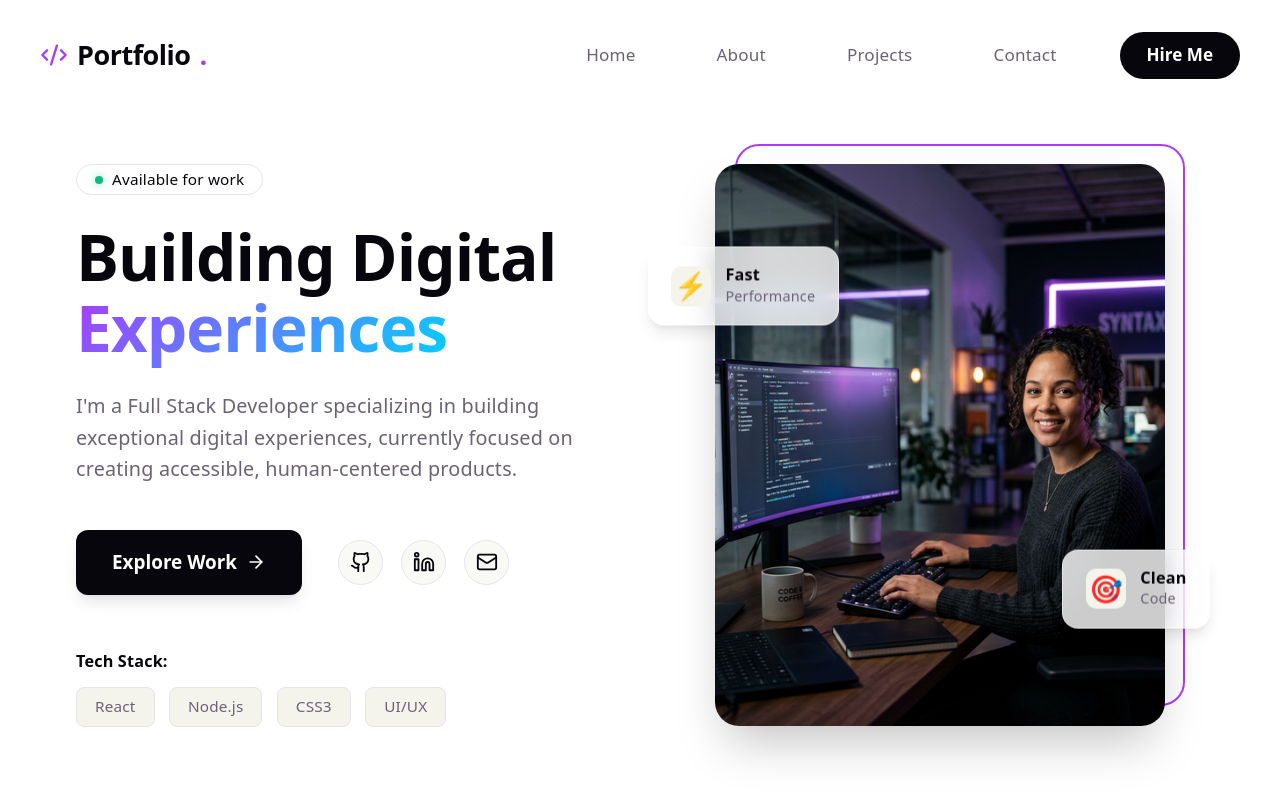
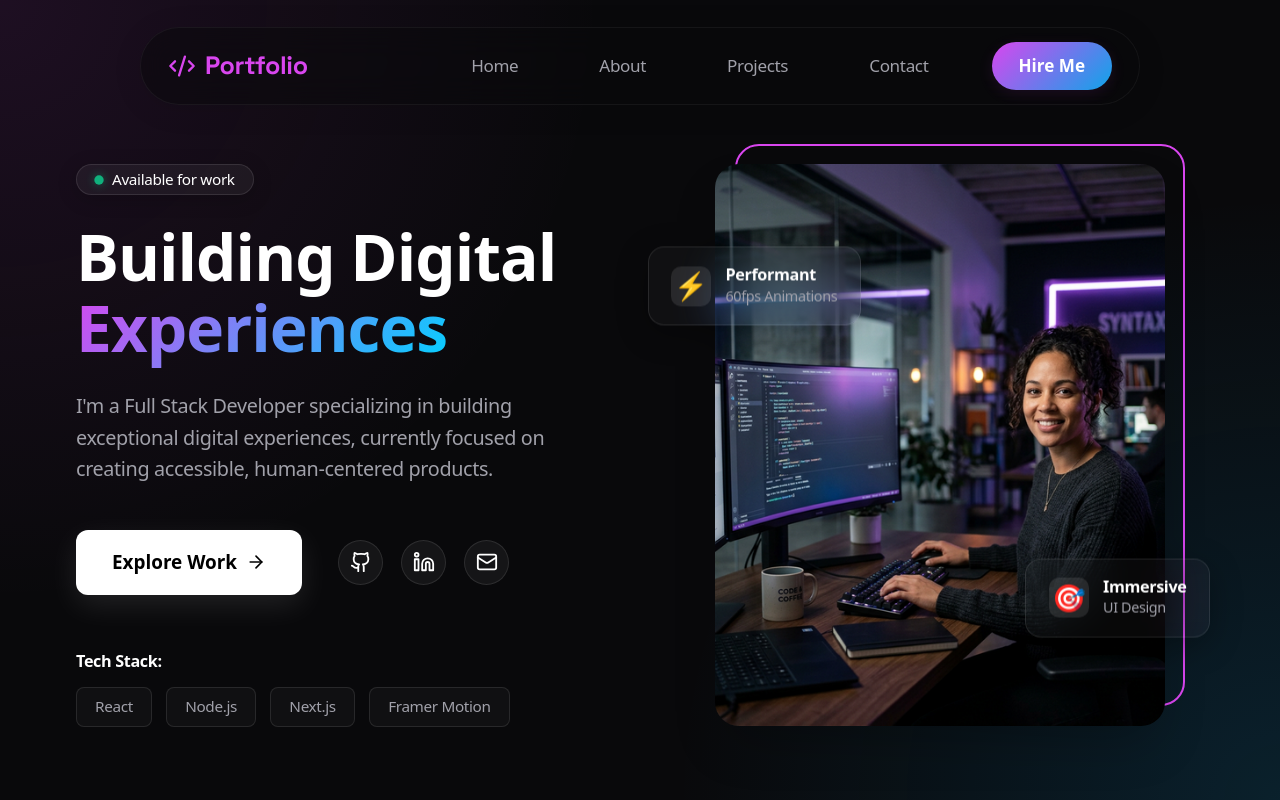
Before and after one commit to MrMohone/FullStack-Portfolio, a React (Vite) app: page / in a window 1280 px wide. Shown: the top 800 px of the page. Built offline with nearby package versions, Linux system fonts and the light colour scheme.

Commit message:
some change done

```diff
--- a/index.html
+++ b/index.html
@@ -6,6 +6,9 @@
   <link rel="icon" type="image/png" href="#" />
   <meta name="viewport" content="width=device-width, initial-scale=1.0" />
   <title>myportfolio</title>
+  <link rel="preconnect" href="https://fonts.googleapis.com">
+  <link rel="preconnect" href="https://fonts.gstatic.com" crossorigin>
+  <link href="https://fonts.googleapis.com/css2?family=Outfit:wght@300;400;500;600&family=Space+Grotesk:wght@500;700&display=swap" rel="stylesheet">
   <link href="https://cdn.jsdelivr.net/npm/bootstrap@5.0.2/dist/css/bootstrap.min.css" rel="stylesheet"
     integrity="sha384-EVSTQN3/azprG1Anm3QDgpJLIm9Nao0Yz1ztcQTwFspd3yD65VohhpuuCOmLASjC" crossorigin="anonymous">
 </head>
--- a/package.json
+++ b/package.json
@@ -10,6 +10,7 @@
     "preview": "vite preview"
   },
   "dependencies": {
+    "framer-motion": "^12.36.0",
     "lucide-react": "^0.577.0",
     "react": "^19.2.4",
     "react-dom": "^19.2.4"
--- a/src/assets/components/Hero.jsx
+++ b/src/assets/components/Hero.jsx
@@ -1,6 +1,23 @@
-import React, { useEffect } from 'react';
+import React from 'react';
 import { ArrowRight, Github, Linkedin, Mail } from 'lucide-react';
+import { motion } from 'framer-motion';
 import developerImg from '../developer.png';
+
+const containerVariants = {
+    hidden: { opacity: 0 },
+    visible: {
+        opacity: 1,
+        transition: { staggerChildren: 0.15, delayChildren: 0.2 }
+    }
+};
+
+const itemVariants = {
+    hidden: { y: 30, opacity: 0 },
+    visible: {
+        y: 0, opacity: 1,
+        transition: { type: 'spring', stiffness: 100, damping: 10 }
+    }
+};
 
 const Hero = () => {
     return (
@@ -11,23 +28,32 @@ const Hero = () => {
             </div>
 
             <div className="hero-container">
-                <div className="hero-content">
-                    <div className="badge">
-                        <span className="badge-dot"></span>
+                <motion.div
+                    className="hero-content"
+                    variants={containerVariants}
+                    initial="hidden"
+                    animate="visible"
+                >
+                    <motion.div className="badge" variants={itemVariants}>
+                        <motion.span
+                            className="badge-dot"
+                            animate={{ scale: [1, 1.2, 1], opacity: [0.7, 1, 0.7] }}
+                            transition={{ duration: 2, repeat: Infinity }}
+                        ></motion.span>
                         Available for work
-                    </div>
+                    </motion.div>
 
-                    <h1 className="hero-title">
+                    <motion.h1 className="hero-title" variants={itemVariants}>
                         Building Digital <br />
                         <span className="text-gradient">Experiences</span>
-                    </h1>
+                    </motion.h1>
 
-                    <p className="hero-subtitle">
+                    <motion.p className="hero-subtitle" variants={itemVariants}>
                         I'm a Full Stack Developer specializing in building exceptional digital experiences,
                         currently focused on creating accessible, human-centered products.
-                    </p>
+                    </motion.p>
 
-                    <div className="hero-actions">
+                    <motion.div className="hero-actions" variants={itemVariants}>
                         <button className="primary-btn">
                             Explore Work <ArrowRight size={20} />
                         </button>
@@ -37,20 +63,24 @@ const Hero = () => {
                             <a href="#" className="social-link" aria-label="LinkedIn"><Linkedin size={22} /></a>
                             <a href="#" className="social-link" aria-label="Email"><Mail size={22} /></a>
                         </div>
-                    </div>
+                    </motion.div>
 
-                    <div className="tech-stack">
+                    <motion.div className="tech-stack" variants={itemVariants}>
                         <p>Tech Stack:</p>
                         <div className="tech-icons">
-                            <span className="tech-badge">React</span>
-                            <span className="tech-badge">Node.js</span>
-                            <span className="tech-badge">CSS3</span>
-                            <span className="tech-badge">UI/UX</span>
+                            {['React', 'Node.js', 'Next.js', 'Framer Motion'].map((tech) => (
+                                <span key={tech} className="tech-badge">{tech}</span>
+                            ))}
                         </div>
-                    </div>
-                </div>
+                    </motion.div>
+                </motion.div>
 
-                <div className="hero-image-wrapper">
+                <motion.div
+                    className="hero-image-wrapper"
+                    initial={{ opacity: 0, scale: 0.9, rotate: -2 }}
+                    animate={{ opacity: 1, scale: 1, rotate: 0 }}
+                    transition={{ duration: 1, delay: 0.4, type: 'spring' }}
+                >
                     <div className="image-container">
                         <img
                             src={developerImg}
@@ -58,23 +88,31 @@ const Hero = () => {
                             className="developer-img"
                         />
 
-                        <div className="floating-card card-1">
+                        <motion.div
+                            className="floating-card card-1 glass-panel"
+                            animate={{ y: [0, -15, 0] }}
+                            transition={{ duration: 6, repeat: Infinity, ease: "easeInOut" }}
+                        >
                             <div className="card-icon">⚡</div>
                             <div className="card-info">
-                                <h4>Fast</h4>
-                                <p>Performance</p>
+                                <h4>Performant</h4>
+                                <p>60fps Animations</p>
                             </div>
-                        </div>
+                        </motion.div>
 
-                        <div className="floating-card card-2">
+                        <motion.div
+                            className="floating-card card-2 glass-panel"
+                            animate={{ y: [0, -15, 0] }}
+                            transition={{ duration: 7, repeat: Infinity, delay: 1, ease: "easeInOut" }}
+                        >
                             <div className="card-icon">🎯</div>
                             <div className="card-info">
-                                <h4>Clean</h4>
-                                <p>Code</p>
+                                <h4>Immersive</h4>
+                                <p>UI Design</p>
                             </div>
-                        </div>
+                        </motion.div>
                     </div>
-                </div>
+                </motion.div>
             </div>
         </section>
     );
--- a/src/assets/components/Navbar.jsx
+++ b/src/assets/components/Navbar.jsx
@@ -1,5 +1,6 @@
 import React, { useState, useEffect } from 'react';
 import { Menu, X, Code2 } from 'lucide-react';
+import { motion, AnimatePresence } from 'framer-motion';
 
 const Navbar = () => {
     const [isScrolled, setIsScrolled] = useState(false);
@@ -35,12 +36,16 @@ const Navbar = () => {
     ];
 
     return (
-        <>
-            <div className={`navbar-wrapper ${isScrolled ? 'scrolled' : ''}`}>
+        <motion.div
+            initial={{ y: -100, opacity: 0 }}
+            animate={{ y: 0, opacity: 1 }}
+            transition={{ duration: 0.8, ease: [0.16, 1, 0.3, 1] }}
+            className={`navbar-wrapper ${isScrolled ? 'scrolled' : ''}`}
+        >
             <nav className='navbar'>
                 <a href="#" className="nav-logo">
                     <Code2 size={28} color="var(--accent)" />
-                        Portfolio<span>.</span>
+                    <span>Portfolio</span>
                 </a>
 
                 <div className="nav-links">
@@ -56,9 +61,15 @@ const Navbar = () => {
                     {isMobileMenuOpen ? <X size={28} /> : <Menu size={28} />}
                 </button>
             </nav>
-            </div>
 
-            <div className={`mobile-nav ${isMobileMenuOpen ? 'open' : ''}`}>
+            <AnimatePresence>
+                {isMobileMenuOpen && (
+                    <motion.div
+                        initial={{ opacity: 0, height: 0 }}
+                        animate={{ opacity: 1, height: '100vh' }}
+                        exit={{ opacity: 0, height: 0 }}
+                        className="mobile-nav"
+                    >
                         <div className="nav-links">
                             {navItems.map((item) => (
                                 <a
@@ -72,8 +83,10 @@ const Navbar = () => {
                             ))}
                             <button className="nav-btn" onClick={toggleMobileMenu}>Hire Me</button>
                         </div>
-            </div>
-        </>
+                    </motion.div>
+                )}
+            </AnimatePresence>
+        </motion.div>
     );
 };
 
--- a/src/index.css
+++ b/src/index.css
@@ -1,23 +1,23 @@
 :root {
-  --text: #6b6375;
-  --text-h: #08060d;
-  --bg: #fff;
-  --border: #e5e4e7;
-  --code-bg: #f4f3ec;
-  --accent: #aa3bff;
-  --accent-bg: rgba(170, 59, 255, 0.1);
-  --accent-border: rgba(170, 59, 255, 0.5);
-  --social-bg: rgba(244, 243, 236, 0.5);
-  --shadow:
-    rgba(0, 0, 0, 0.1) 0 10px 15px -3px, rgba(0, 0, 0, 0.05) 0 4px 6px -2px;
+  --text: #a1a1aa; /* Zinc 400 */
+  --text-h: #ffffff;
+  --bg: #09090b; /* Zinc 950 */
+  --border: rgba(255, 255, 255, 0.1);
+  --code-bg: rgba(255, 255, 255, 0.03);
+  --accent: #d946ef; /* Fuchsia 500 */
+  --accent-secondary: #0ea5e9; /* Sky 500 */
+  --accent-bg: rgba(217, 70, 239, 0.1);
+  --accent-border: rgba(217, 70, 239, 0.3);
+  --social-bg: rgba(255, 255, 255, 0.05);
+  --shadow: 0 0 40px -10px rgba(0, 0, 0, 0.5);
 
-  --sans: system-ui, 'Segoe UI', Roboto, sans-serif;
-  --heading: system-ui, 'Segoe UI', Roboto, sans-serif;
-  --mono: ui-monospace, Consolas, monospace;
+  --sans: 'Outfit', system-ui, -apple-system, sans-serif;
+  --heading: 'Space Grotesk', system-ui, -apple-system, sans-serif;
+  --mono: 'JetBrains Mono', ui-monospace, monospace;
 
-  font: 18px/145% var(--sans);
-  letter-spacing: 0.18px;
-  color-scheme: light dark;
+  font: 18px/1.6 var(--sans);
+  letter-spacing: -0.02em;
+  color-scheme: dark;
   color: var(--text);
   background: var(--bg);
   font-synthesis: none;
@@ -26,46 +26,73 @@
   -moz-osx-font-smoothing: grayscale;
 }
 
-
 body {
   margin: 0;
+  background: radial-gradient(circle at top left, var(--accent-bg), transparent 40%),
+              radial-gradient(circle at bottom right, rgba(14, 165, 233, 0.15), transparent 40%),
+              var(--bg);
+  background-attachment: fixed;
+  min-height: 100vh;
+  overflow-x: hidden;
+}
+
+::-webkit-scrollbar {
+  width: 8px;
+}
+::-webkit-scrollbar-track {
+  background: var(--bg);
+}
+::-webkit-scrollbar-thumb {
+  background: rgba(255, 255, 255, 0.1);
+  border-radius: 4px;
+}
+::-webkit-scrollbar-thumb:hover {
+  background: rgba(255, 255, 255, 0.2);
+}
+
+::selection {
+  background: var(--accent);
+  color: #fff;
 }
 
 /* Navbar Styles */
 .navbar-wrapper {
   position: fixed;
-  top: 0;
-  left: 0;
-  right: 0;
+  top: 1.5rem;
+  left: 50%;
+  transform: translateX(-50%) !important;
+  width: 90%;
+  max-width: 1000px;
   z-index: 1000;
-  padding: 1.25rem 2rem;
-  transition: all 0.3s ease;
+  transition: all 0.4s cubic-bezier(0.16, 1, 0.3, 1);
+  border-radius: 100px;
+  background: rgba(9, 9, 11, 0.5); /* Zinc 950 with opacity */
+  backdrop-filter: blur(16px);
+  -webkit-backdrop-filter: blur(16px);
+  border: 1px solid rgba(255, 255, 255, 0.05);
+  box-shadow: 0 4px 30px rgba(0, 0, 0, 0.1);
 }
 
 .navbar-wrapper.scrolled {
-  background: rgba(255, 255, 255, 0.8);
-  backdrop-filter: blur(12px);
-  -webkit-backdrop-filter: blur(12px);
-  box-shadow: 0 4px 30px rgba(0, 0, 0, 0.05);
-  border-bottom: 1px solid rgba(255, 255, 255, 0.5);
-  padding: 0.75rem 2rem;
+  background: rgba(9, 9, 11, 0.85);
+  border: 1px solid rgba(255, 255, 255, 0.1);
+  box-shadow: 0 10px 40px rgba(0, 0, 0, 0.3);
+  width: 85%;
 }
 
 .navbar {
-  max-width: 1200px;
-  margin: 0 auto;
+  padding: 0.8rem 1.5rem;
   display: flex;
   justify-content: space-between;
   align-items: center;
 }
 
 .nav-logo {
-  font-size: 1.5rem;
+  font-size: 1.4rem;
   font-weight: 700;
   color: var(--text-h);
   text-decoration: none;
   font-family: var(--heading);
-  letter-spacing: -0.5px;
   display: flex;
   align-items: center;
   gap: 0.5rem;
@@ -100,9 +127,11 @@ body {
   width: 0;
   height: 2px;
   bottom: -4px;
-  left: 0;
+  left: 50%;
+  transform: translateX(-50%);
   background-color: var(--accent);
   transition: width 0.3s ease;
+  border-radius: 2px;
 }
 
 .nav-link:hover::after, .nav-link.active::after {
@@ -110,8 +139,8 @@ body {
 }
 
 .nav-btn {
-  background: var(--text-h);
-  color: var(--bg);
+  background: linear-gradient(135deg, var(--accent) 0%, var(--accent-secondary) 100%);
+  color: #fff;
   border: none;
   padding: 0.6rem 1.5rem;
   border-radius: 99px;
@@ -119,12 +148,12 @@ body {
   font-size: 0.95rem;
   cursor: pointer;
   transition: all 0.3s ease;
+  box-shadow: 0 4px 15px var(--accent-bg);
 }
 
 .nav-btn:hover {
-  background: var(--accent);
   transform: translateY(-2px);
-  box-shadow: var(--shadow);
+  box-shadow: 0 8px 25px rgba(217, 70, 239, 0.3);
 }
 
 .mobile-menu-btn {
@@ -141,17 +170,16 @@ body {
 .mobile-nav {
   position: fixed;
   top: 0;
-  right: -100%;
+  left: 0;
   width: 100%;
   height: 100vh;
-  background: rgba(255, 255, 255, 0.98);
-  backdrop-filter: blur(15px);
+  background: rgba(9, 9, 11, 0.95);
+  backdrop-filter: blur(20px);
   display: flex;
   flex-direction: column;
   justify-content: center;
   align-items: center;
   z-index: 999;
-  transition: right 0.4s cubic-bezier(0.77, 0, 0.175, 1);
 }
 
 .mobile-nav.open {
@@ -165,10 +193,16 @@ body {
 }
 
 .mobile-nav .nav-link {
-  font-size: 1.5rem;
+  font-size: 2rem;
+  font-family: var(--heading);
+  font-weight: 700;
 }
 
 @media (max-width: 768px) {
+  .navbar-wrapper {
+    top: 1rem;
+    width: 95%;
+  }
   .navbar-wrapper .nav-links {
     display: none;
   }
@@ -255,14 +289,15 @@ body {
   align-items: center;
   gap: 0.5rem;
   padding: 0.4rem 1rem;
-  background: rgba(255, 255, 255, 0.5);
-  border: 1px solid var(--border);
+  background: rgba(255, 255, 255, 0.05);
+  border: 1px solid rgba(255, 255, 255, 0.1);
   border-radius: 99px;
   font-size: 0.85rem;
   font-weight: 500;
   margin-bottom: 1.5rem;
   color: var(--text-h);
-  backdrop-filter: blur(4px);
+  backdrop-filter: blur(12px);
+  box-shadow: 0 4px 20px rgba(0, 0, 0, 0.2);
 }
 
 .badge-dot {
@@ -309,15 +344,15 @@ body {
   align-items: center;
   gap: 0.5rem;
   background: var(--text-h);
-  color: var(--bg);
+  color: #000;
   border: none;
   padding: 1rem 2rem;
   font-size: 1.05rem;
-  font-weight: 600;
+  font-weight: 700;
   border-radius: 12px;
   cursor: pointer;
   transition: all 0.3s cubic-bezier(0.4, 0, 0.2, 1);
-  box-shadow: var(--shadow);
+  box-shadow: 0 10px 30px rgba(255, 255, 255, 0.1);
 }
 
 .primary-btn:hover {
@@ -442,17 +477,24 @@ body {
 
 .floating-card {
   position: absolute;
-  background: rgba(255, 255, 255, 0.8);
-  backdrop-filter: blur(12px);
-  -webkit-backdrop-filter: blur(12px);
-  border: 1px solid rgba(255, 255, 255, 0.5);
+  background: rgba(255, 255, 255, 0.03);
+  backdrop-filter: blur(20px);
+  -webkit-backdrop-filter: blur(20px);
+  border: 1px solid rgba(255, 255, 255, 0.1);
   padding: 1rem 1.25rem;
   border-radius: 16px;
   display: flex;
   align-items: center;
   gap: 0.8rem;
-  box-shadow: var(--shadow);
-  animation: float-card 6s ease-in-out infinite;
+  box-shadow: 0 10px 40px rgba(0, 0, 0, 0.4);
+}
+
+.glass-panel {
+  background: rgba(255, 255, 255, 0.03);
+  backdrop-filter: blur(24px);
+  -webkit-backdrop-filter: blur(24px);
+  border: 1px solid rgba(255, 255, 255, 0.1);
+  box-shadow: 0 8px 32px 0 rgba(0, 0, 0, 0.3);
 }
 
 .card-1 {
@@ -475,7 +517,7 @@ body {
 
 .card-icon {
   font-size: 1.5rem;
-  background: var(--code-bg);
+  background: rgba(255, 255, 255, 0.1);
   width: 40px;
   height: 40px;
   display: flex;
```
Also changed, not shown: 1 other file (tests, documents, lock files or other folders). Lines whose indentation alone changed are shown as unchanged.
